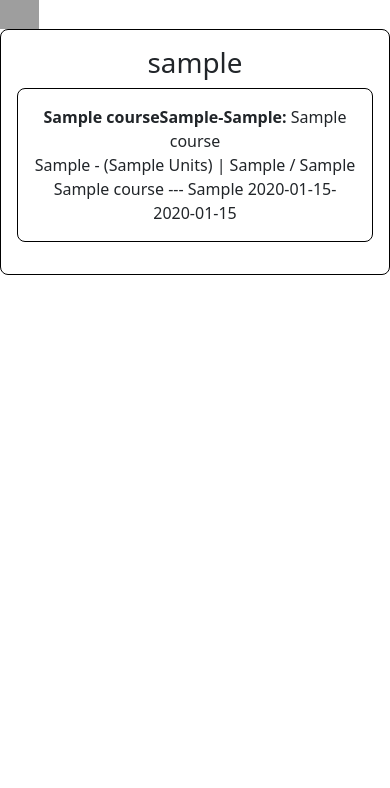
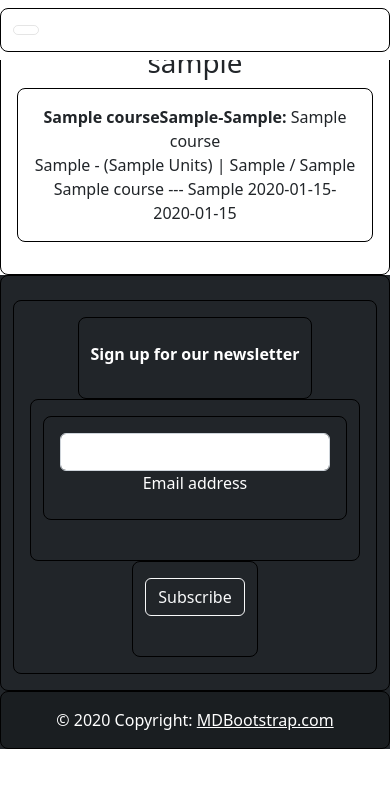
Before and after one commit to toristreetman/CS3240-HoozList, a Django app: a page that uses app/templates/course_view.html in a window 390 px wide. Shown: the top 788 px of the page. Run offline with Django 4.2, Linux system fonts and the light colour scheme; tables that the repository leaves empty hold one stand-in row (values such as "Sample post"); some libraries are stand-ins or nearby versions; grey boxes are pictures that could not be loaded.

Commit message:
Updated CSS and HTML

```diff
--- a/app/templates/course_view.html
+++ b/app/templates/course_view.html
@@ -4,12 +4,40 @@
 
 <!-- CSS only -->
 <link href="https://cdn.jsdelivr.net/npm/bootstrap@5.2.2/dist/css/bootstrap.min.css" rel="stylesheet" integrity="sha384-Zenh87qX5JnK2Jl0vWa8Ck2rdkQ2Bzep5IDxbcnCeuOxjzrPF/et3URy9Bv1WTRi" crossorigin="anonymous">
-<link rel="stylesheet" href="{%static 'app/css/style.css'%}"">
+<link rel="stylesheet" href="{%static 'app/css/style.css'%}?version=1"">
 <!-- JavaScript Bundle with Popper -->
 <script src="https://cdn.jsdelivr.net/npm/bootstrap@5.2.2/dist/js/bootstrap.bundle.min.js" integrity="sha384-OERcA2EqjJCMA+/3y+gxIOqMEjwtxJY7qPCqsdltbNJuaOe923+mo//f6V8Qbsw3" crossorigin="anonymous"></script>
 <img src="{%static 'app/images/UVA-Logo.png'%}" class="img-fluid" style="width:10%">
 
-<div class="text-center">
+<!-- Header -->
+<nav class="navbar navbar-expand-lg navbar-light bg-white fixed-top">
+    <div class="container-fluid">
+      <button
+        class="navbar-toggler"
+        type="button"
+        data-mdb-toggle="collapse"
+        data-mdb-target="#navbarExample01"
+        aria-controls="navbarExample01"
+        aria-expanded="false"
+        aria-label="Toggle navigation"
+      >
+        <i class="fas fa-bars"></i>
+      </button>
+      <div class="collapse navbar-collapse" id="navbarExample01">
+        <ul class="navbar-nav me-auto mb-2 mb-lg-0">
+          <li class="nav-item active">
+            <a class="nav-link" aria-current="page" href="{% url 'login' %}">Home</a>
+          </li>
+          <li class="nav-item">
+            <a class="nav-link" href="{% url 'department_view' %}">Department List</a>
+          </li>
+        </ul>
+      </div>
+    </div>
+  </nav>
+
+<!-- Courses -->
+<div class="text-center course">
 <h1>{{ department.slug }}</h1>
 <ul class = "list-unstyled">
 {% for course in department.course_set.all %}
@@ -17,9 +45,59 @@
     <li><b>{{course.subject}}{{ course.course_cat }}-{{course.section}}:</b> {{course.course_name}}</li>
     <li>{{course.component}} - ({{course.units}} Units) | {{course.enrollment_total}} / {{course.capacity}}</li>
     <li>{{course.instructor_name}} --- {{course.meeting_days}} {{course.start_time}}-{{course.end_time}}  </li>
-
+</div>
+{% endfor %}
+</ul>
+<!-- End Courses -->
 </div>
 
-{% endfor %}
-</ul>
-</div>
+<!-- Footer -->
+    <footer class="bg-dark text-center text-white bottom">
+    <!-- Grid container -->
+    <div class="container p-4 pb-0">
+      <!-- Section: Form -->
+      <section class="">
+        <form action="">
+          <!--Grid row-->
+          <div class="row d-flex justify-content-center">
+            <!--Grid column-->
+            <div class="col-auto">
+              <p class="pt-2">
+                <strong>Sign up for our newsletter</strong>
+              </p>
+            </div>
+            <!--Grid column-->
+
+            <!--Grid column-->
+            <div class="col-md-5 col-12">
+              <!-- Email input -->
+              <div class="form-outline form-white mb-4">
+                <input type="email" id="form5Example2" class="form-control" />
+                <label class="form-label" for="form5Example2">Email address</label>
+              </div>
+            </div>
+            <!--Grid column-->
+
+            <!--Grid column-->
+            <div class="col-auto">
+              <!-- Submit button -->
+              <button type="submit" class="btn btn-outline-light mb-4">
+                Subscribe
+              </button>
+            </div>
+            <!--Grid column-->
+          </div>
+          <!--Grid row-->
+        </form>
+      </section>
+      <!-- Section: Form -->
+    </div>
+    <!-- Grid container -->
+
+    <!-- Copyright -->
+    <div class="text-center p-3" style="background-color: rgba(0, 0, 0, 0.2);">
+      © 2020 Copyright:
+      <a class="text-white" href="https://mdbootstrap.com/">MDBootstrap.com</a>
+    </div>
+    <!-- Copyright -->
+  </footer>
```
Also changed, not shown: app/templates/class.html (deleted, +0 -33 lines), 9 other files.
